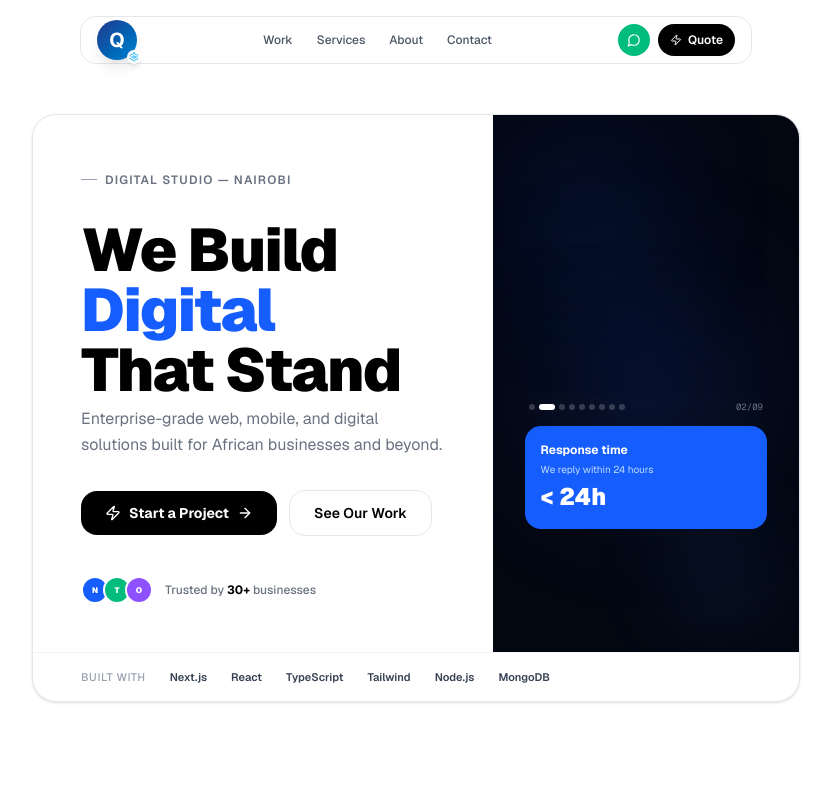
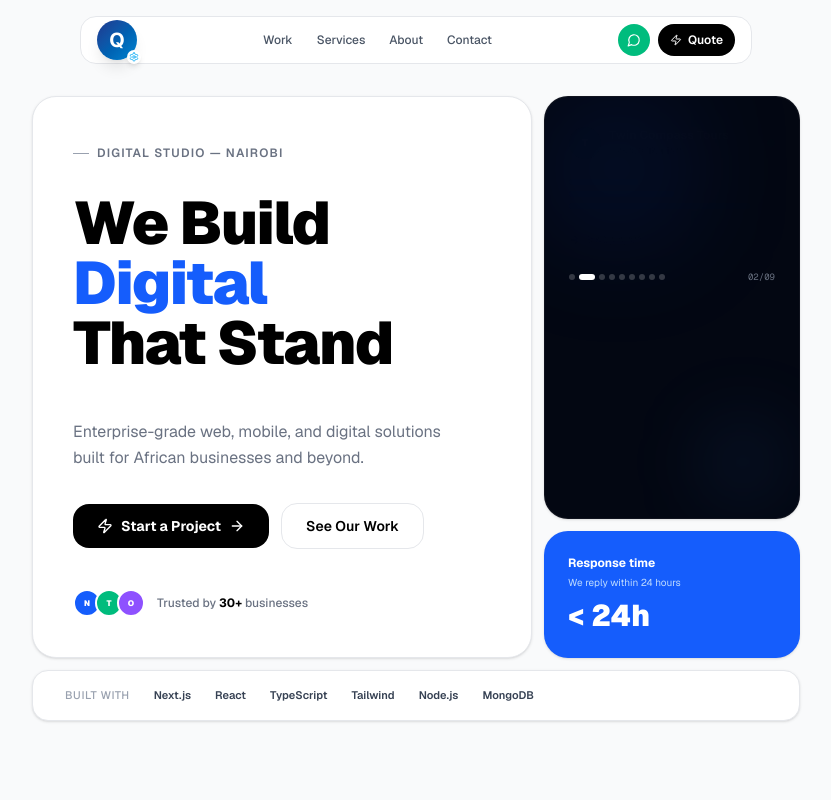
Before and after one commit to MacBarrack/qymafrique-solutions, a Next.js app: page / in a window 1280 px wide. Shown: the top 800 px of the page, without its empty margins (224-1055 px from the left). Built offline with nearby package versions, Linux system fonts and the light colour scheme.

Commit message:
fixed ui hero

```diff
--- a/components/hero-new.tsx
+++ b/components/hero-new.tsx
@@ -4,13 +4,7 @@ import { useState, useEffect } from "react"
 import Link from "next/link"
 import { ArrowRight, Zap } from "lucide-react"
 
-const phrases = [
-  "That Convert",
-  "That Scale",
-  "That Stand Out",
-  "That Last",
-  "That Matter",
-]
+const phrases = ["That Convert", "That Scale", "That Stand Out", "That Last", "That Matter"]
 
 const clients = [
   { name: "Nitibu Healthcare",  dot: "bg-blue-600" },
@@ -19,15 +13,15 @@ const clients = [
 ]
 
 const projects = [
-  { name: "Otieno Justus & Co Advocates", category: "Legal Services",      url: "https://www.otienojustuscoadvocates.com/", dot: "bg-violet-500",  color: "bg-violet-600" },
-  { name: "Twin Compass Tours",            category: "Travel & Tourism",    url: "https://www.twincompasstours.com/",         dot: "bg-emerald-500", color: "bg-emerald-600" },
-  { name: "Le Jardin de Den Daycare",      category: "Education",           url: "https://www.lejardindedendaycare.com/",     dot: "bg-pink-500",    color: "bg-pink-600" },
-  { name: "Africa Sojourners of Hope",     category: "Non-Profit",          url: "https://www.africasojournersofhope.org/",   dot: "bg-amber-500",   color: "bg-amber-600" },
-  { name: "Evuptiki",                      category: "In-House · Events",   url: "https://evuptiki.vercel.app/",              dot: "bg-indigo-500",  color: "bg-indigo-600" },
-  { name: "Nitibu Healthcare",             category: "Healthcare",          url: "https://www.nitibuhealthcare.com/",         dot: "bg-blue-500",    color: "bg-blue-600" },
-  { name: "World Concepts Ventures",       category: "Investment",          url: "https://www.worldconcepts.co.ke/",          dot: "bg-yellow-500",  color: "bg-yellow-600" },
-  { name: "EMS-GS",                        category: "Enterprise System",   url: "https://ems-gs.vercel.app/",                dot: "bg-purple-500",  color: "bg-purple-600" },
-  { name: "QuickCart",                     category: "E-Commerce",          url: "https://quickcart.greatstack.in/",          dot: "bg-red-500",     color: "bg-red-600" },
+  { name: "Otieno Justus & Co Advocates", category: "Legal Services",     url: "https://www.otienojustuscoadvocates.com/", color: "bg-violet-600" },
+  { name: "Twin Compass Tours",            category: "Travel & Tourism",   url: "https://www.twincompasstours.com/",         color: "bg-emerald-600" },
+  { name: "Le Jardin de Den Daycare",      category: "Education",          url: "https://www.lejardindedendaycare.com/",     color: "bg-pink-600" },
+  { name: "Africa Sojourners of Hope",     category: "Non-Profit",         url: "https://www.africasojournersofhope.org/",   color: "bg-amber-600" },
+  { name: "Evuptiki",                      category: "In-House · Events",  url: "https://evuptiki.vercel.app/",              color: "bg-indigo-600" },
+  { name: "Nitibu Healthcare",             category: "Healthcare",         url: "https://www.nitibuhealthcare.com/",         color: "bg-blue-600" },
+  { name: "World Concepts Ventures",       category: "Investment",         url: "https://www.worldconcepts.co.ke/",          color: "bg-yellow-600" },
+  { name: "EMS-GS",                        category: "Enterprise System",  url: "https://ems-gs.vercel.app/",                color: "bg-purple-600" },
+  { name: "QuickCart",                     category: "E-Commerce",         url: "https://quickcart.greatstack.in/",          color: "bg-red-600" },
 ]
 
 export function HeroNew() {
@@ -38,39 +32,35 @@ export function HeroNew() {
 
   useEffect(() => {
     setVisible(true)
-    const phraseId = setInterval(() => setPhrase(p => (p + 1) % phrases.length), 3000)
-    return () => clearInterval(phraseId)
+    const id = setInterval(() => setPhrase(p => (p + 1) % phrases.length), 3000)
+    return () => clearInterval(id)
   }, [])
 
   useEffect(() => {
     const id = setInterval(() => {
       setFade(false)
-      setTimeout(() => {
-        setProject(p => (p + 1) % projects.length)
-        setFade(true)
-      }, 300)
+      setTimeout(() => { setProject(p => (p + 1) % projects.length); setFade(true) }, 300)
     }, 3200)
     return () => clearInterval(id)
   }, [])
 
   const current = projects[project]
 
+  const jumpTo = (i: number) => {
+    setFade(false)
+    setTimeout(() => { setProject(i); setFade(true) }, 200)
+  }
+
   return (
-    <section className="min-h-screen bg-white flex items-center pt-20 pb-16 px-4 overflow-hidden">
+    <section className="min-h-screen bg-gray-50 flex items-center pt-20 pb-16 px-4 overflow-hidden">
+      <div className="w-full max-w-3xl mx-auto">
+        <div className={`transition-all duration-700 ease-out ${visible ? "opacity-100 translate-y-0" : "opacity-0 translate-y-8"}`}>
 
-      <div className="w-full max-w-3xl mx-auto">
+          {/* ── TWO CARDS ── */}
+          <div className="flex flex-col lg:flex-row gap-3">
 
-        <div
-          className={`transition-all duration-700 ease-out ${visible ? "opacity-100 translate-y-0" : "opacity-0 translate-y-8"}`}
-        >
-
-          <div className="bg-white border border-gray-200 rounded-3xl overflow-hidden shadow-sm">
-
-            <div className="grid lg:grid-cols-5 min-h-[520px]">
-
-              {/* ── LEFT ── */}
-              <div className="lg:col-span-3 p-8 sm:p-10 lg:p-12 flex flex-col justify-between">
-
+            {/* ── CARD 1 — Hero content ── */}
+            <div className="flex-1 bg-white border border-gray-200 rounded-3xl p-8 sm:p-10 flex flex-col justify-between shadow-sm">
               <div>
                 <span className="inline-flex items-center gap-2 text-xs font-semibold text-gray-500 uppercase tracking-widest mb-8">
                   <span className="w-4 h-px bg-gray-400" />
@@ -101,12 +91,12 @@ export function HeroNew() {
                 </h1>
               </div>
 
-                <div className="mt-10 lg:mt-0">
+              <div className="mt-10">
                 <p className="text-base text-gray-500 max-w-sm leading-relaxed mb-8">
                   Enterprise-grade web, mobile, and digital solutions built for African businesses and beyond.
                 </p>
 
-                  <div className="flex flex-wrap items-center gap-3">
+                <div className="flex flex-wrap items-center gap-3 mb-10">
                   <Link href="/quote">
                     <span className="inline-flex items-center gap-2 px-6 py-3 bg-black hover:bg-gray-900 text-white text-sm font-bold rounded-2xl transition-colors">
                       <Zap className="w-4 h-4" />
@@ -114,7 +104,6 @@ export function HeroNew() {
                       <ArrowRight className="w-4 h-4" />
                     </span>
                   </Link>
-
                   <Link href="/portfolio">
                     <span className="inline-flex items-center gap-2 px-6 py-3 bg-white hover:bg-gray-50 text-black text-sm font-semibold border border-gray-200 rounded-2xl transition-colors">
                       See Our Work
@@ -122,7 +111,7 @@ export function HeroNew() {
                   </Link>
                 </div>
 
-                  <div className="mt-10 flex items-center gap-3">
+                <div className="flex items-center gap-3">
                   <div className="flex -space-x-1.5">
                     {clients.map(({ name, dot }) => (
                       <div key={name} className={`w-7 h-7 rounded-full border-2 border-white ${dot} flex items-center justify-center`}>
@@ -137,37 +126,33 @@ export function HeroNew() {
               </div>
             </div>
 
-              {/* ── RIGHT — rotating project live ── */}
-              <div className="lg:col-span-2 bg-gray-950 relative flex items-center justify-center p-8 min-h-[280px]">
-
-                <div className="absolute inset-0 overflow-hidden">
-                  <div className="absolute top-8 left-8 w-32 h-32 rounded-full bg-blue-600/20 blur-3xl" />
-                  <div className="absolute bottom-8 right-8 w-24 h-24 rounded-full bg-blue-400/10 blur-2xl" />
-                  <div className="absolute top-1/2 left-1/2 -translate-x-1/2 -translate-y-1/2 w-48 h-48 rounded-full bg-blue-900/30 blur-3xl" />
-                </div>
-
-                <div className="relative z-10 w-full max-w-xs">
+            {/* ── CARD 2 — Right panel ── */}
+            <div className="lg:w-64 flex flex-col gap-3">
 
               {/* Project live card */}
+              <div className="bg-gray-950 border border-white/5 rounded-3xl p-6 relative overflow-hidden shadow-sm flex-1">
+                <div className="absolute top-4 left-4 w-28 h-28 rounded-full bg-blue-600/20 blur-3xl pointer-events-none" />
+                <div className="absolute bottom-4 right-4 w-20 h-20 rounded-full bg-blue-400/10 blur-2xl pointer-events-none" />
+
                 <div
-                    className="bg-white/5 border border-white/10 rounded-2xl p-5 mb-3 backdrop-blur-sm"
+                  className="relative z-10"
                   style={{ transition: "opacity 0.3s, transform 0.3s", opacity: fade ? 1 : 0, transform: fade ? "translateY(0)" : "translateY(6px)" }}
                 >
-                    <div className="flex items-center gap-3 mb-4">
+                  <div className="flex items-center gap-2 mb-5">
                     <div className={`w-8 h-8 rounded-xl ${current.color} flex items-center justify-center flex-shrink-0`}>
                       <span className="text-[10px] font-black text-white">{current.name[0]}</span>
                     </div>
-                      <div className="min-w-0">
+                    <div className="min-w-0 flex-1">
                       <p className="text-white text-xs font-bold truncate">{current.name}</p>
                       <p className="text-gray-400 text-[10px]">{current.category}</p>
                     </div>
-                      <span className="ml-auto flex-shrink-0 relative flex h-2 w-2">
+                    <span className="relative flex-shrink-0 flex h-2 w-2">
                       <span className="animate-ping absolute h-2 w-2 rounded-full bg-emerald-400 opacity-75" />
                       <span className="relative rounded-full h-2 w-2 bg-emerald-400" />
                     </span>
                   </div>
 
-                    <div className="space-y-1.5">
+                  <div className="space-y-1.5 mb-5">
                     {[75, 55, 88].map((w, i) => (
                       <div key={i} className="h-1.5 bg-white/10 rounded-full overflow-hidden">
                         <div
@@ -182,7 +167,7 @@ export function HeroNew() {
                     href={current.url}
                     target="_blank"
                     rel="noopener noreferrer"
-                      className="mt-4 flex items-center gap-1.5 text-[10px] text-gray-400 hover:text-white transition-colors"
+                    className="inline-flex items-center gap-1.5 text-[10px] text-gray-400 hover:text-white transition-colors"
                   >
                     <ArrowRight className="w-3 h-3" />
                     Visit project
@@ -190,16 +175,14 @@ export function HeroNew() {
                 </div>
 
                 {/* Progress dots */}
-                  <div className="flex items-center justify-between px-1 mb-3">
+                <div className="relative z-10 flex items-center justify-between mt-6">
                   <div className="flex gap-1">
                     {projects.map((_, i) => (
                       <button
                         key={i}
-                          onClick={() => { setFade(false); setTimeout(() => { setProject(i); setFade(true) }, 200) }}
+                        onClick={() => jumpTo(i)}
                         className={`rounded-full transition-all duration-300 ${
-                            i === project
-                              ? "w-4 h-1.5 bg-white"
-                              : "w-1.5 h-1.5 bg-white/20 hover:bg-white/40"
+                          i === project ? "w-4 h-1.5 bg-white" : "w-1.5 h-1.5 bg-white/20 hover:bg-white/40"
                         }`}
                       />
                     ))}
@@ -208,21 +191,20 @@ export function HeroNew() {
                     {String(project + 1).padStart(2, "0")}/{String(projects.length).padStart(2, "0")}
                   </span>
                 </div>
+              </div>
 
               {/* Response time card */}
-                  <div className="mt-1 bg-blue-600 rounded-2xl p-4">
+              <div className="bg-blue-600 rounded-3xl p-6 shadow-sm">
                 <p className="text-white text-xs font-bold mb-1">Response time</p>
                 <p className="text-blue-200 text-[10px]">We reply within 24 hours</p>
-                    <p className="text-white font-black text-2xl mt-1">&lt; 24h</p>
+                <p className="text-white font-black text-3xl mt-2">&lt; 24h</p>
               </div>
 
             </div>
           </div>
 
-            </div>
-
-            {/* ── FOOTER BAR ── */}
-            <div className="border-t border-gray-100 px-8 sm:px-10 lg:px-12 py-4">
+          {/* ── TECH BAR — its own card ── */}
+          <div className="mt-3 bg-white border border-gray-200 rounded-2xl px-8 py-4 shadow-sm">
             <div className="flex flex-wrap items-center gap-x-6 gap-y-2">
               <span className="text-[11px] text-gray-400 font-medium uppercase tracking-wider">Built with</span>
               {["Next.js", "React", "TypeScript", "Tailwind", "Node.js", "MongoDB"].map(t => (
@@ -233,7 +215,6 @@ export function HeroNew() {
 
         </div>
       </div>
-      </div>
     </section>
   )
 }
```
Lines whose indentation alone changed are shown as unchanged.
